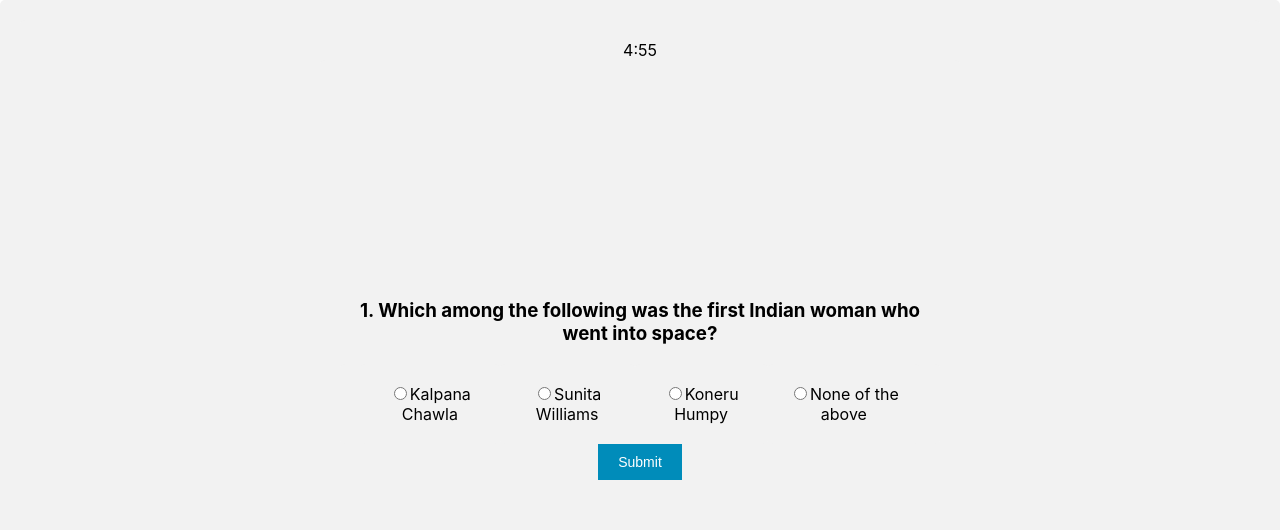
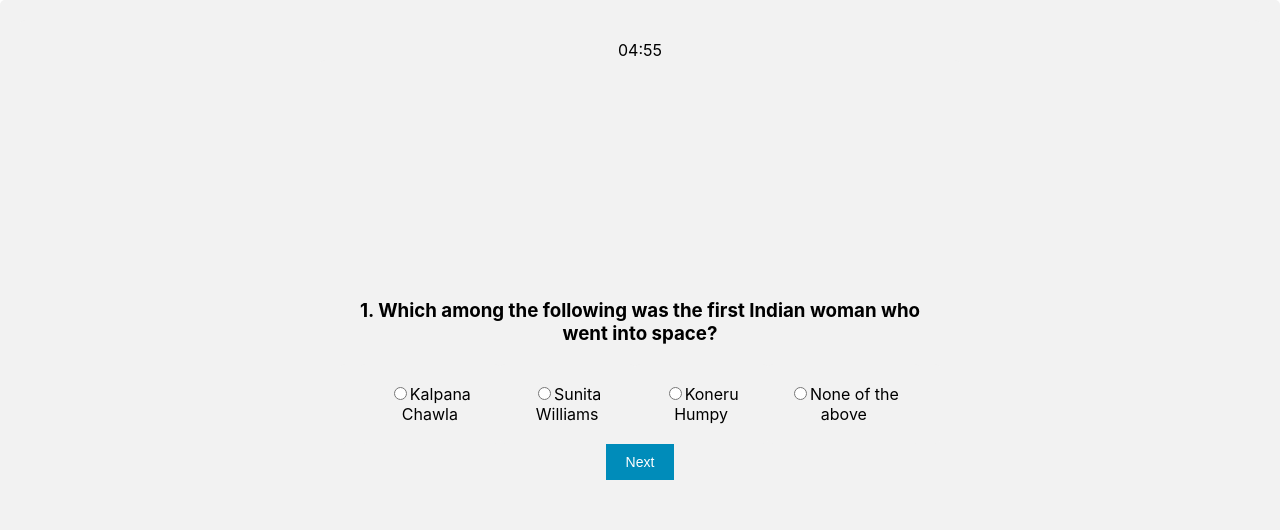
Before and after one commit to ashayk92/genericquestionsapp, a React (Create React App) app: page /questionsList in a window 1280 px wide. Shown: the top 530 px of the page. Built offline with nearby package versions, Linux system fonts and the light colour scheme.

Commit message:
Functional changes for updating array state.

```diff
--- a/src/components/AnswerOptions.jsx
+++ b/src/components/AnswerOptions.jsx
@@ -1,13 +1,26 @@
-import React from "react";
+import React, { useState } from "react";
 import "../styles.css";
 import questionsArray from "../questions";
 const AnswerOptions = (props) => {
   const { index } = props;
+  const [questionArray, setQuestionArray] = useState(questionsArray);
+
+  const setAnswerHandler = (_event, element) => {
+    questionArray[index]["answer"] = element;
+    setQuestionArray([...questionArray]);
+  };
+  console.log(questionArray);
   return (
     <div className="optionsStyle">
-      {questionsArray[index].optionsArray.map((element) => (
+      {questionArray[index].optionsArray.map((element) => (
         <div>
-          <input key={element} type="radio" />
+          <input
+            key={element}
+            value={element}
+            type="radio"
+            name="answer"
+            onChange={(event) => setAnswerHandler(event, element)}
+          />
           <label htmlFor={element}>{element}</label>
         </div>
       ))}
--- a/src/components/GenericTable.jsx
+++ b/src/components/GenericTable.jsx
@@ -2,6 +2,7 @@ import React from "react";
 import questionsArray from "../questions";
 const GenericTable = (props) => {
   const { index } = props;
+
   console.log(index);
   return (
     <h3 key={questionsArray[index].question}>
--- a/src/components/Timer.jsx
+++ b/src/components/Timer.jsx
@@ -1,14 +1,34 @@
 import React from "react";
-import { useTimer } from "react-timer-hook";
-const Timer = () => {
-  const time = new Date();
-  time.setSeconds(time.getSeconds() + 300);
+const Timer = (props) => {
+  const { expiryTimeStamp } = props;
+  const [countDown, setCountDown] = React.useState(expiryTimeStamp);
+  const [runTimer, setRunTimer] = React.useState(true);
 
-  const { seconds, minutes } = useTimer({
-    expiryTimestamp: time,
-    autoStart: true,
-    onExpire: () => console.warn("onExpire called"),
-  });
+  React.useEffect(() => {
+    let timerId;
+
+    if (runTimer) {
+      setCountDown(expiryTimeStamp);
+      timerId = setInterval(() => {
+        setCountDown((countDown) => countDown - 1);
+      }, 1000);
+    } else {
+      clearInterval(timerId);
+    }
+
+    return () => clearInterval(timerId);
+  }, [expiryTimeStamp, runTimer]);
+
+  React.useEffect(() => {
+    if (countDown < 0 && runTimer) {
+      console.log("expired");
+      setRunTimer(false);
+      setCountDown(0);
+    }
+  }, [countDown, runTimer]);
+
+  const seconds = String(countDown % 60).padStart(2, 0);
+  const minutes = String(Math.floor(countDown / 60)).padStart(2, 0);
   return (
     <>
       <span>{minutes}</span>:<span>{seconds}</span>
--- a/src/pages/QuestionsList/index.jsx
+++ b/src/pages/QuestionsList/index.jsx
@@ -6,7 +6,7 @@ import "../../styles.css";
 class QuestionsList extends React.Component {
   constructor(props) {
     super(props);
-    this.state = { counter: 0 };
+    this.state = { counter: 0, resetTimer: 300 };
   }
   submitHandler() {
     console.log("inside submit handler");
@@ -15,13 +15,23 @@ class QuestionsList extends React.Component {
   render() {
     return (
       <>
-        <Timer />
+        <Timer
+          index={this.state.counter}
+          expiryTimeStamp={this.state.resetTimer}
+        />
         <div className="divStyle">
           <GenericTable index={this.state.counter} />
           <AnswerOptions index={this.state.counter} />
-          <button className="buttonStyle" onClick={() => this.submitHandler()}>
-            Submit
-          </button>
+          {this.state.counter < 9 ? (
+            <button
+              className="buttonStyle"
+              onClick={() => this.submitHandler()}
+            >
+              Next
+            </button>
+          ) : (
+            <></>
+          )}
         </div>
       </>
     );
```
Also changed, not shown: 1 other file (tests, documents, lock files or other folders).
